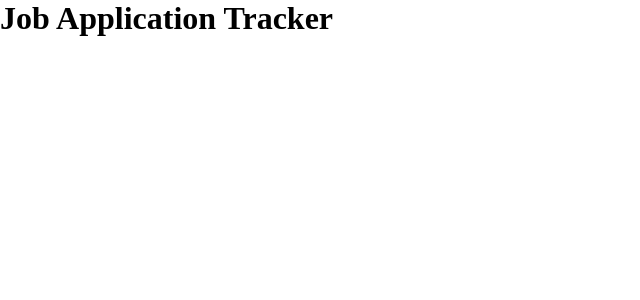
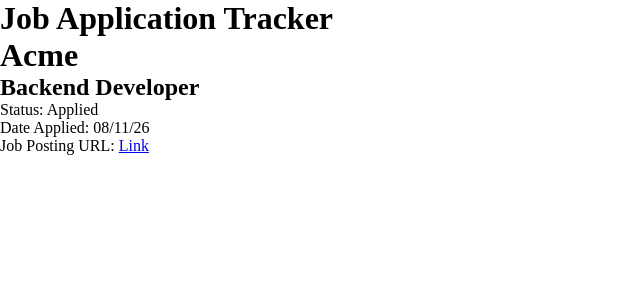
Before and after one commit to MK-DlR/job-tracker, a React (Vite) app in the folder apps/web/: page / in a window 1280 px wide. Shown: the top 300 px of the page, without its empty margins (0-640 px from the left). Built offline with nearby package versions, Linux system fonts and the light colour scheme.

Commit message:
feat: create application card display component

```diff
--- a/apps/web/src/App.tsx
+++ b/apps/web/src/App.tsx
@@ -1,13 +1,22 @@
 // apps/web/src/App.tsx
 
 // imports
+import ApplicationCard from "./components/ApplicationCard";
 
 function App() {
   return (
     <div>
       <h1>Job Application Tracker</h1>
+      <ApplicationCard
+        company="Acme"
+        role="Backend Developer"
+        status="APPLIED"
+        dateApplied="2026-08-11T16:41:50.127Z"
+        jobPostingUrl="https://example.com/job/123"
+        notes={null}
+      />
     </div>
   );
 }
 
-export default App
+export default App;
--- /dev/null
+++ b/apps/web/src/components/ApplicationCard.tsx
@@ -0,0 +1,35 @@
+// apps/web/src/components/ApplicationCard.tsx
+
+// imports
+import type { Status } from "@job-tracker/shared-types";
+import { STATUS_LABELS } from "../utils/statusLabels";
+
+interface ApplicationCardProps {
+    company: string;
+    role: string;
+    status: Status;
+    dateApplied: string;
+    jobPostingUrl: string;
+    notes: string | null;
+}
+
+function ApplicationCard({ company, role, status, dateApplied, jobPostingUrl, notes }: ApplicationCardProps) {
+    const formattedDate = new Date(dateApplied).toLocaleDateString("en-US", {
+        month: "2-digit",
+        day: "2-digit",
+        year: "2-digit",
+    })
+
+    return (
+        <div className="application-card">
+            <h1>{company}</h1>
+            <h2>{role}</h2>
+            <p>Status: {STATUS_LABELS[status]}</p>
+            <p>Date Applied: {formattedDate}</p>
+            <p>Job Posting URL: <a href={jobPostingUrl} target="_blank" rel="noopener noreferrer">Link</a></p>
+            {notes && <p>Notes: {notes}</p>}
+        </div>
+    )
+}
+
+export default ApplicationCard;
--- /dev/null
+++ b/apps/web/src/utils/statusLabels.ts
@@ -0,0 +1,11 @@
+// apps/web/src/utils/statusLabels.ts
+
+import type { Status } from "@job-tracker/shared-types";
+
+export const STATUS_LABELS: Record<Status, string> = {
+    APPLIED: "Applied",
+    INTERVIEWING: "Interviewing",
+    OFFERED: "Offered",
+    REJECTED: "Rejected",
+    GHOSTED: "Ghosted",
+}
```
